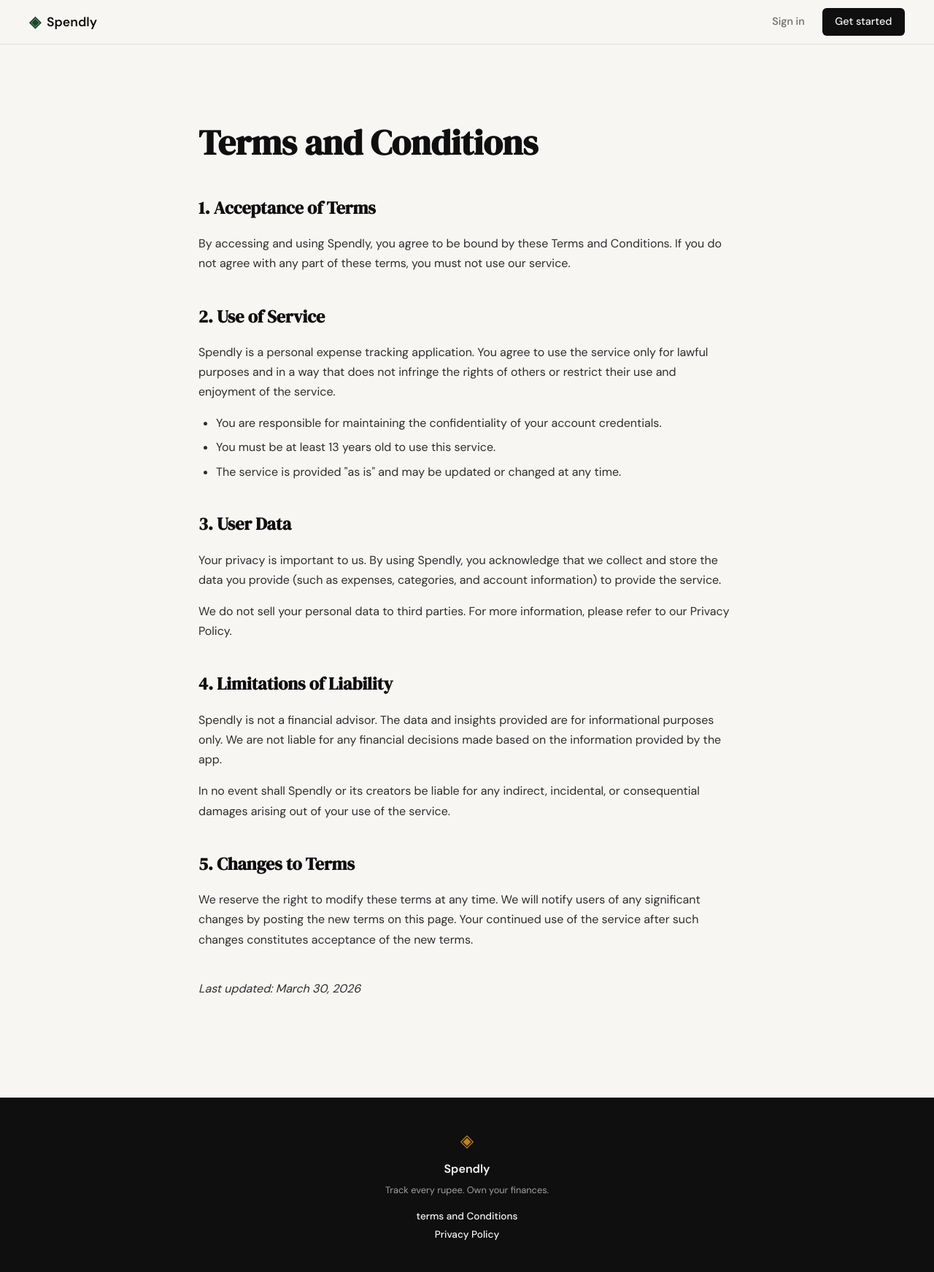
After one commit to aveera04/expense-tracker, a Flask app: page /terms in a window 1280 px wide. The commit adds this page. Shown: the whole page at 73% size. Run offline with Flask 3, Linux system fonts and the light colour scheme.

Commit message:
landing: add terms and conditions page and route"

```diff
--- a/app.py
+++ b/app.py
@@ -20,6 +20,11 @@ def register():
 @app.route("/login")
 def login():
     return render_template("login.html")
+
+
+@app.route("/terms")
+def terms():
+    return render_template("terms.html")
 
 
 # ------------------------------------------------------------------ #
--- a/static/css/style.css
+++ b/static/css/style.css
@@ -526,6 +526,51 @@ a { color: inherit; text-decoration: none; }
 }
 
 /* ------------------------------------------------------------------ */
+/* Text Pages (Terms, Privacy, etc.)                                   */
+/* ------------------------------------------------------------------ */
+
+.text-page {
+    padding: 6rem 2rem;
+    max-width: 800px;
+    margin: 0 auto;
+}
+
+.text-page h1 {
+    font-family: var(--font-display);
+    font-size: 3rem;
+    color: var(--ink);
+    margin-bottom: 2rem;
+}
+
+.text-page section {
+    margin-bottom: 2.5rem;
+}
+
+.text-page h2 {
+    font-family: var(--font-display);
+    font-size: 1.5rem;
+    color: var(--ink);
+    margin-bottom: 1rem;
+}
+
+.text-page p {
+    font-size: 1rem;
+    color: var(--ink-soft);
+    line-height: 1.7;
+    margin-bottom: 1rem;
+}
+
+.text-page ul {
+    margin-left: 1.5rem;
+    margin-bottom: 1rem;
+    color: var(--ink-soft);
+}
+
+.text-page li {
+    margin-bottom: 0.5rem;
+}
+
+/* ------------------------------------------------------------------ */
 /* Responsive                                                          */
 /* ------------------------------------------------------------------ */
 
--- a/templates/base.html
+++ b/templates/base.html
@@ -35,7 +35,7 @@
             <span class="footer-name">Spendly</span>
             <p class="footer-copy">Track every rupee. Own your finances.</p>
             <div class="footer-links">
-                <a href="#">terms and Conditions</a>
+                <a href="{{ url_for('terms') }}">terms and Conditions</a>
                 <a href="#">Privacy Policy</a>
             </div>
         </div>
--- /dev/null
+++ b/templates/terms.html
@@ -0,0 +1,45 @@
+{% extends "base.html" %}
+
+{% block title %}Terms and Conditions — Spendly{% endblock %}
+
+{% block content %}
+<div class="text-page">
+    <h1>Terms and Conditions</h1>
+
+    <section>
+        <h2>1. Acceptance of Terms</h2>
+        <p>By accessing and using Spendly, you agree to be bound by these Terms and Conditions. If you do not agree with any part of these terms, you must not use our service.</p>
+    </section>
+
+    <section>
+        <h2>2. Use of Service</h2>
+        <p>Spendly is a personal expense tracking application. You agree to use the service only for lawful purposes and in a way that does not infringe the rights of others or restrict their use and enjoyment of the service.</p>
+        <ul>
+            <li>You are responsible for maintaining the confidentiality of your account credentials.</li>
+            <li>You must be at least 13 years old to use this service.</li>
+            <li>The service is provided "as is" and may be updated or changed at any time.</li>
+        </ul>
+    </section>
+
+    <section>
+        <h2>3. User Data</h2>
+        <p>Your privacy is important to us. By using Spendly, you acknowledge that we collect and store the data you provide (such as expenses, categories, and account information) to provide the service.</p>
+        <p>We do not sell your personal data to third parties. For more information, please refer to our Privacy Policy.</p>
+    </section>
+
+    <section>
+        <h2>4. Limitations of Liability</h2>
+        <p>Spendly is not a financial advisor. The data and insights provided are for informational purposes only. We are not liable for any financial decisions made based on the information provided by the app.</p>
+        <p>In no event shall Spendly or its creators be liable for any indirect, incidental, or consequential damages arising out of your use of the service.</p>
+    </section>
+
+    <section>
+        <h2>5. Changes to Terms</h2>
+        <p>We reserve the right to modify these terms at any time. We will notify users of any significant changes by posting the new terms on this page. Your continued use of the service after such changes constitutes acceptance of the new terms.</p>
+    </section>
+
+    <section>
+        <p><em>Last updated: March 30, 2026</em></p>
+    </section>
+</div>
+{% endblock %}
```
